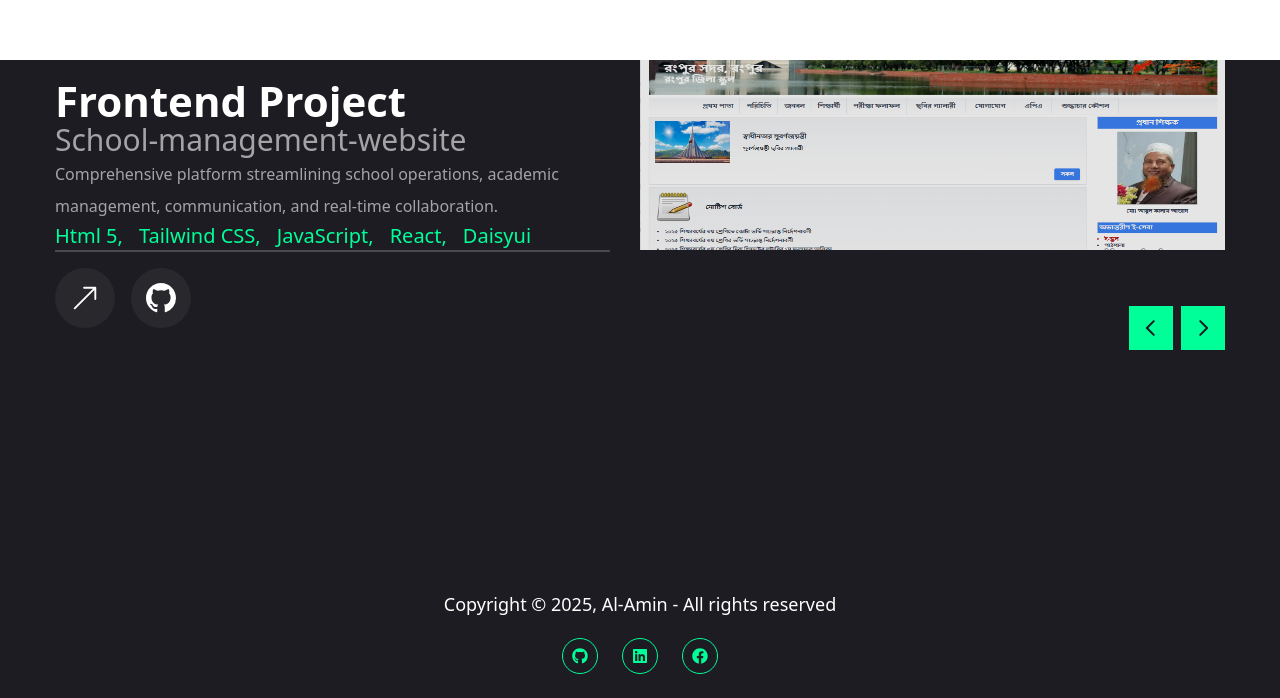
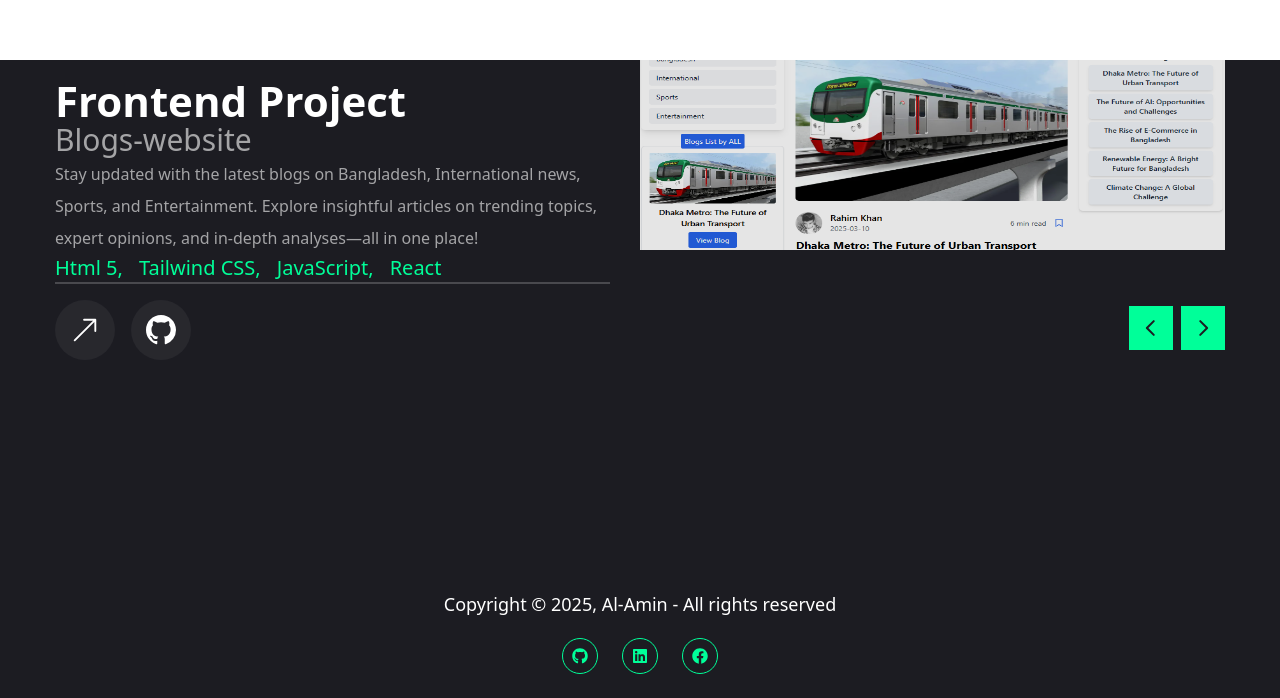
Before and after one commit to alamin71/portfolio_of_al-amin, a Next.js app: page / in a window 1280 px wide. Shown: the part 1540-2238 px from the top of the page. Built offline with nearby package versions, Linux system fonts and the light colour scheme.

Commit message:
project img add

```diff
--- a/components/WorkPages/FrontendProject.jsx
+++ b/components/WorkPages/FrontendProject.jsx
@@ -20,6 +20,22 @@ const projects = [
   {
     num: "01",
     category: "Frontend",
+    title: "Blogs-website",
+    Description:
+      "Stay updated with the latest blogs on Bangladesh, International news, Sports, and Entertainment. Explore insightful articles on trending topics, expert opinions, and in-depth analyses—all in one place!",
+    stack: [
+      { name: "Html 5" },
+      { name: "Tailwind CSS" },
+      { name: "JavaScript" },
+      { name: "React" },
+    ],
+    image: "/assets/work/blogSiteImg.png",
+    live: "https://exclusive-blog-site.vercel.app/",
+    github: "https://github.com/alamin71/exclusive-blog-site",
+  },
+  {
+    num: "02",
+    category: "Frontend",
     title: "School-management-website",
     Description:
       "Comprehensive platform streamlining school operations, academic management, communication, and real-time collaboration.",
@@ -35,7 +51,7 @@ const projects = [
     github: "https://github.com/alaminwbsoft/zilaschool",
   },
   {
-    num: "02",
+    num: "03",
     category: "Frontend",
     title: "Software-company-website",
     Description:
@@ -52,7 +68,7 @@ const projects = [
     github: "https://github.com/alamin71/Mediusware",
   },
   {
-    num: "03",
+    num: "04",
     category: "Frontend",
     title: "Creative-website",
     Description:
@@ -69,7 +85,7 @@ const projects = [
     github: "https://github.com/alamin71/Creative-web_with-react",
   },
   {
-    num: "04",
+    num: "05",
     category: "Frontend",
     title: "Gymnesium-website",
     Description:
@@ -85,7 +101,7 @@ const projects = [
     github: "https://github.com/alamin71/client-project-with-react",
   },
   {
-    num: "05",
+    num: "06",
     category: "Frontend",
     title: "donation-campaign",
     Description:
@@ -99,22 +115,6 @@ const projects = [
     image: "/assets/work/donation_camp.png",
     live: "https://quizzical-drug.surge.sh/",
     github: "https://github.com/alamin71/donation-campaign-website",
-  },
-  {
-    num: "06",
-    category: "frontend",
-    title: "Portfolio",
-    Description:
-      "Lorem, ipsum dolor sit amet consectetur adipisicing elit. Voluptatibus magni facilis!",
-    stack: [
-      { name: "Html 5" },
-      { name: "Tailwind CSS" },
-      { name: "JavaScript" },
-      { name: "NextJS ." },
-    ],
-    image: "/assets/work/al-amin_portfolio.png",
-    live: "https://al-amin-portfolio.vercel.app/",
-    github: "https://github.com/alamin71/portfolio_of_al-amin",
   },
 
   {
```
Also changed, not shown: public/assets/work/blogSiteImg.png (added).
